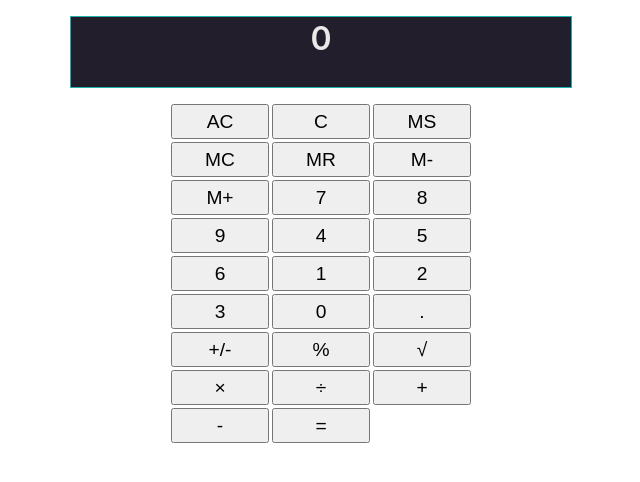
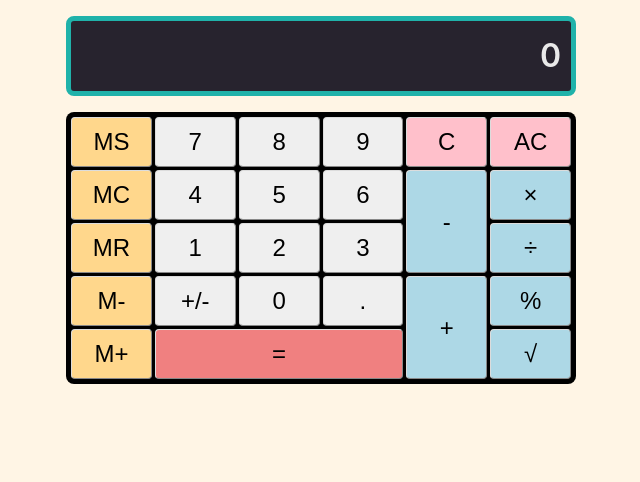
Before and after one commit to ACIT-Andrew/Reaculator, a React (Create React App) app: page / in a window 1280 px wide. Shown: the top 482 px of the page, without its empty margins (319-959 px from the left). Built offline with nearby package versions, Linux system fonts and the light colour scheme.

Commit message:
Finish styles

```diff
--- a/src/components/App.css
+++ b/src/components/App.css
@@ -1,54 +1,135 @@
-main{
+body {
+  background-color: #fff5e5;
+}
+
+main {
   display: flex;
   flex-direction: column;
   align-items: center;
   width: 500px;
   margin: 0 auto;
 }
-.display{
+.display {
   font-weight: 600;
   font-size: 2rem;
-  /* vertical-align: middle; */
-  border: 1px solid lightseagreen;
-  background-color: #231e2b;
+  border: 5px solid lightseagreen;
+  border-radius: 8px;
+  background-color: #27232e;
   color: rgb(233, 233, 233);
 
   width: 100%;
-  height: 70px;
+  height: fit-content;
+  min-height: 70px;
   margin: 1rem;
 
   scrollbar-width: thin;
   overflow-x: auto;
   overflow-y: auto;
-  /* overflow-anchor: none; */
-  /* direction:ltr; */
 }
-.equation{
-  display: inline;
-  height: 40px;
-  line-height: 40px;
+.equation {
+  padding: 10px 10px 0;
+  height: fit-content;
+  line-height: 50px;
   vertical-align: middle;
-}
-/* .display > div{
-  direction: rtl;
-} */
-/* .anchor{
-  display: inline;
-  width: 1px;
-  overflow-anchor: auto;
-} */
-
-.buttons{
-  display: grid;
-  grid-template-columns: repeat(3, 1fr);
-  grid-auto-rows: 35px;
-  gap: 3px;
-  width: 300px;
-}
-.buttons button{
-  font-size: 1.2rem;
+  text-align: right;
 }
 
+/* BUTTON STYLES */
+.buttons {
+  display: grid;
+  grid-template-columns: repeat(6, 1fr);
+  grid-template-rows: repeat(5, 50px);
+  grid-auto-flow: dense;
+  gap: 3px;
+  width: 100%;
+
+  background-color: black;
+  padding: 5px;
+  border-radius: 8px;
+}
+.buttons button {
+  font-size: 1.5rem;
+  border: 1px outset gainsboro;
+  border-radius: 4px;
+}
+.buttons button:active {
+  border: 2px inset gainsboro;
+}
+
+.memory {
+  background-color: rgb(255, 215, 140);
+  grid-column-start: 1;
+}
+
+.clear {
+  background-color: pink;
+}
+.clear.ac {
+  grid-column-end: -1;
+}
+.clear.c {
+  grid-row: 1/2;
+  grid-column-end: -2;
+}
+
+.number.one,
+.number.two,
+.number.three {
+  grid-row: 3;
+}
+.number.one {
+  grid-column: 2;
+}
+.number.two {
+  grid-column: 3;
+}
+.number.three {
+  grid-column: 4;
+}
+.number.zero,
+.decimal,
+.sign {
+  grid-row: 4;
+}
+.sign {
+  grid-column: 2;
+}
+.number.zero {
+  grid-column: 3;
+}
+.decimal {
+  grid-column: 4;
+}
+
+.operator {
+  background-color: lightblue;
+  grid-column: 5;
+}
+.operator.add {
+  grid-row: 4 / span 2;
+}
+.operator.subtract {
+  grid-row: 2 / span 2;
+}
+.operator.percent,
+.operator.square-root,
+.operator.multiply,
+.operator.divide{
+  grid-column: 6;
+}
+.operator.percent{
+  grid-row: 4;
+}
+.operator.square-root{
+  grid-row: 5;
+}
+
+.enter {
+  background-color: lightcoral;
+  grid-column: 2/5;
+}
+
+/* REACT STYLES */
 .App {
   text-align: center;
 }
```
